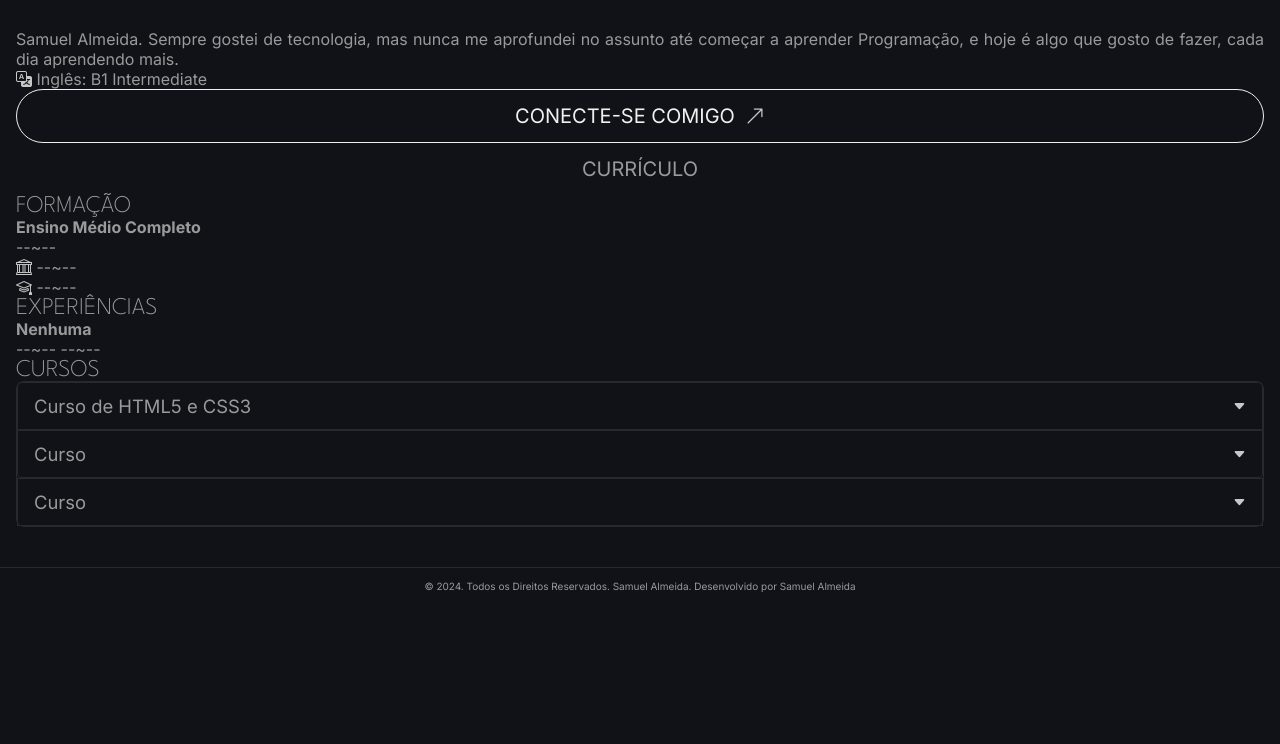
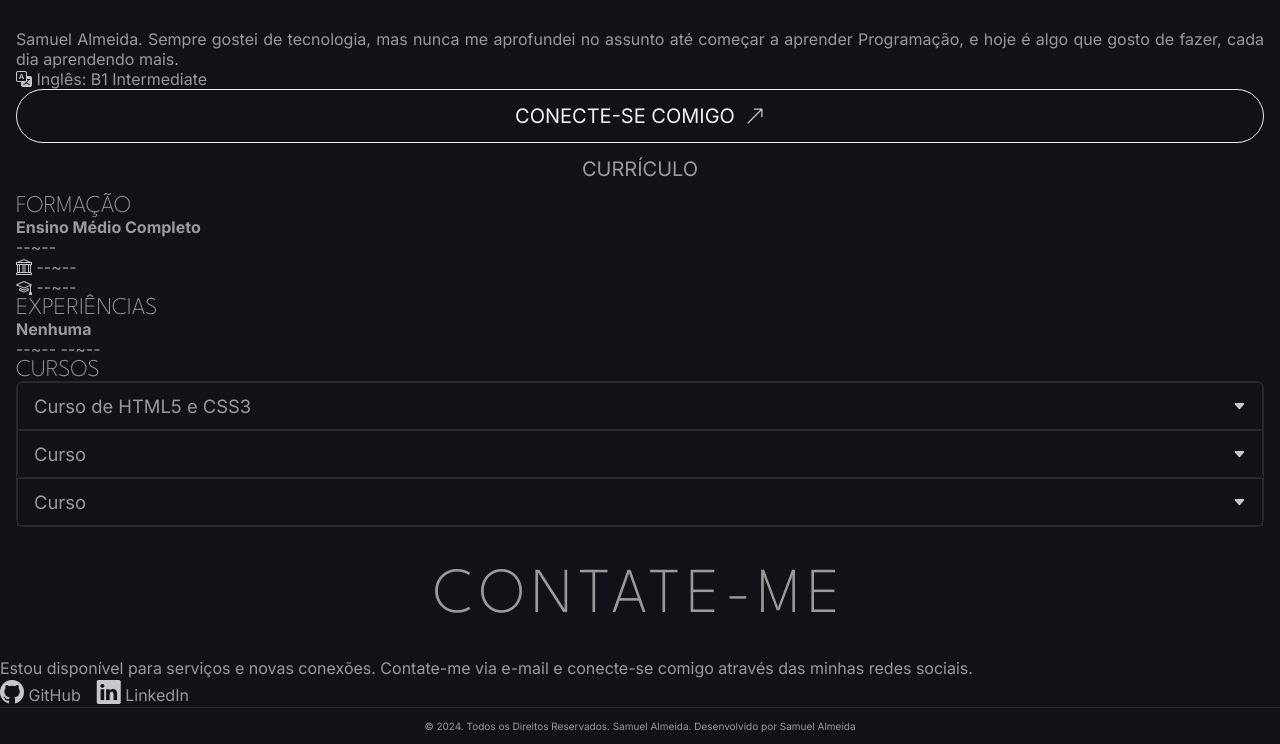
Before and after one commit to Shamuskado22/Shamuskado22.github.io, a plain HTML site: page index.html in a window 1280 px wide. Shown: the part 2864-3608 px from the top of the page. Before the commit the page ends 3468 px from the top, so only its background shows below. Drawn offline with nearby package versions, Linux system fonts and the light colour scheme.

Commit message:
feat: seção de contato finalizada

```diff
--- a/assets/js/script.js
+++ b/assets/js/script.js
@@ -24,3 +24,12 @@ accordionHeaders.forEach(header => {
     accordionActive ? accordionItem.classList.remove('active') : accordionItem.classList.add('active');
   });
 });
+
+const menuLinks = document.querySelectorAll('.menu__link');
+
+menuLinks.forEach(item => {
+  item.addEventListener('click', () => {
+    menuLinks.forEach(i => i.classList.remove('active'));
+    item.classList.add('active');
+  });
+});
--- a/index.html
+++ b/index.html
@@ -327,6 +327,33 @@
     </div>
   </section>
 
+  <section id="contact" class="contact">
+    <h2>
+      Contate-me
+    </h2>
+    <p>
+      Estou disponível para serviços e novas conexões. Contate-me via e-mail e conecte-se comigo através das minhas redes sociais.
+    </p>
+    <ul class="menu menu--social">
+      <li>
+        <a href="http://github.com/Shamuskado22" target="_blank" rel="noopener noreferrer" class="menu__link">
+          <i class="menu__icon bi bi-github"></i>
+          <span>
+            GitHub
+          </span>
+        </a>
+      </li>
+      <li>
+        <a href="http://www.linkedin.com/in/samuel-almeida-6411542b2" target="_blank" rel="noopener noreferrer" class="menu__link">
+          <i class="menu__icon bi bi-linkedin"></i>
+          <span>
+            LinkedIn
+          </span>
+        </a>
+      </li>
+    </ul>
+  </section>
+
   <footer>
     <p>
       &copy; 2024. Todos os Direitos Reservados. Samuel Almeida. Desenvolvido por
```
